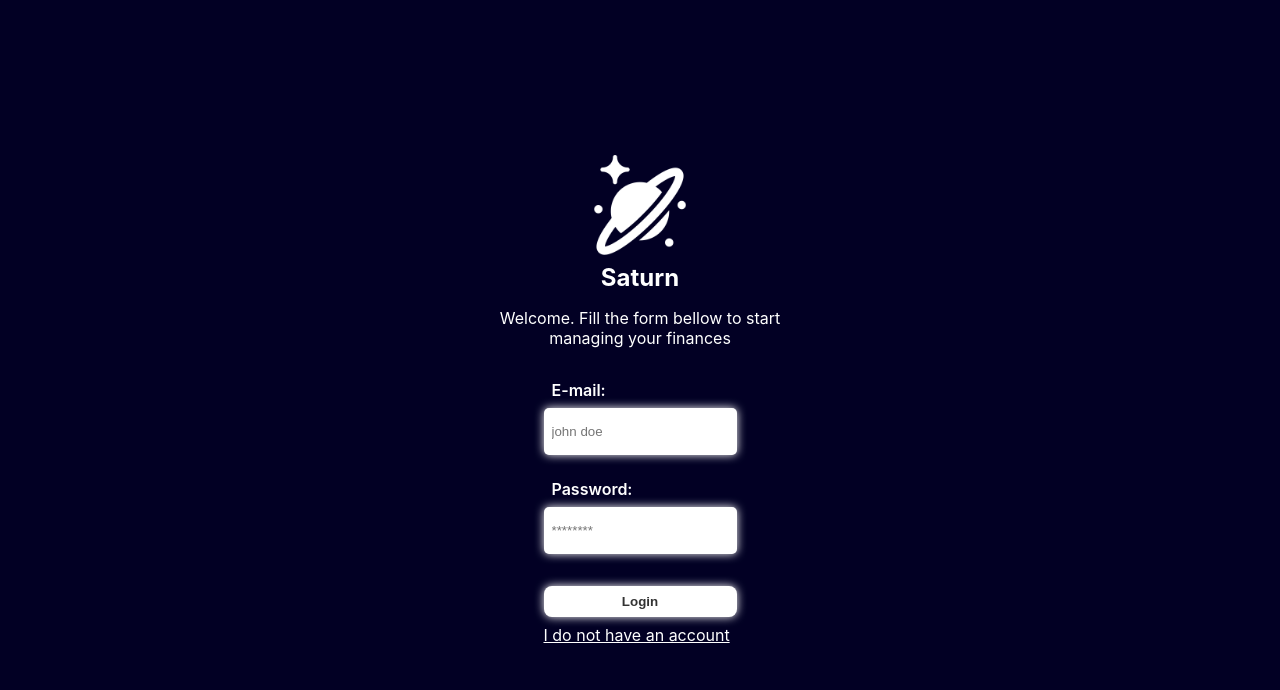
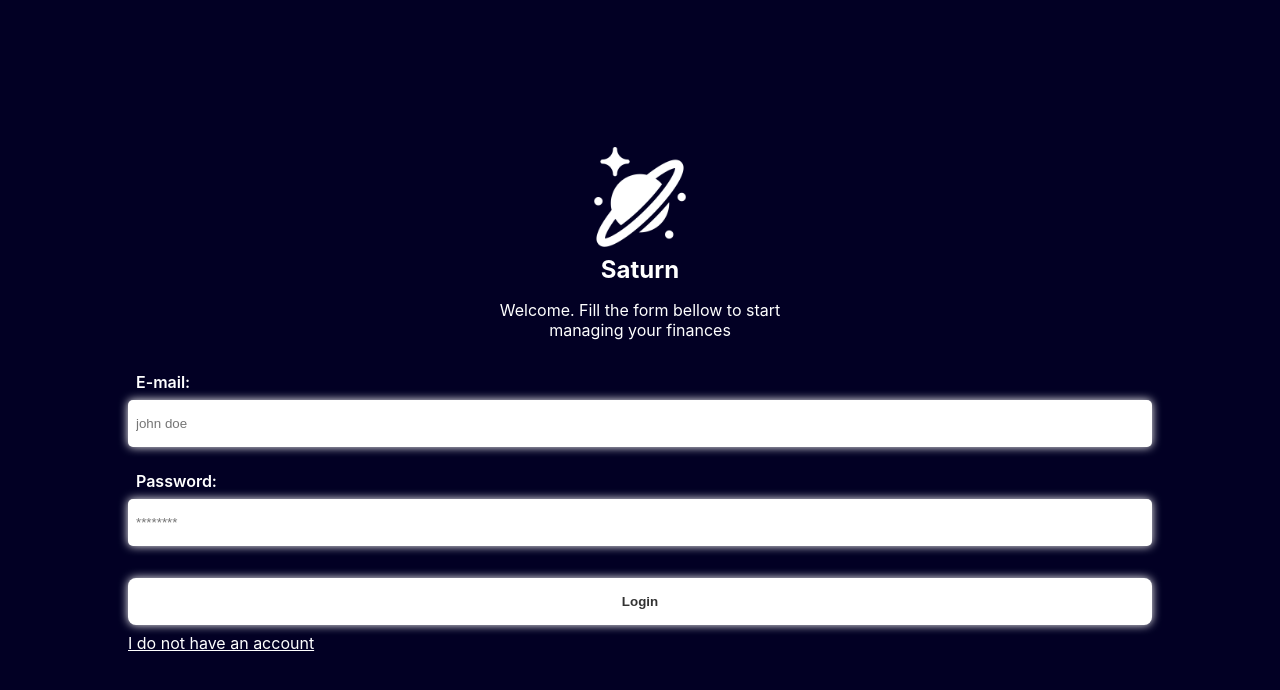
Before and after one commit to JorgeEmanoel/money-keeper-frontend, a React (Create React App) app: page / in a window 1280 px wide. Shown: the top 690 px of the page. Built offline with nearby package versions, Linux system fonts and the light colour scheme; no server answers.

Commit message:
style+chore: login and register forms + viewport meta

```diff
--- a/public/index.html
+++ b/public/index.html
@@ -3,7 +3,7 @@
   <head>
     <meta charset="utf-8" />
     <link rel="icon" href="%PUBLIC_URL%/favicon.ico" />
-    <meta name="viewport" content="width=device-width, initial-scale=1" />
+    <meta name="viewport" content="width=device-width, initial-scale=1, maximum-scale=1">
     <meta name="theme-color" content="#000000" />
     <meta name="description" content="Keep you money planed! Saturn is here to help you with your incoming and outcoming management." />
     <meta name="author" content="Jorge Emanoel <eu.jorge.emanoell@gmail.com>" />
--- a/src/pages/Login/styles.ts
+++ b/src/pages/Login/styles.ts
@@ -38,6 +38,7 @@
 
 export const FormContainer = styled(Form)`
   display: flex;
+  width: 80vw;
   flex-direction: column;
 `
 
@@ -66,7 +67,7 @@
   cursor: pointer;
   font-weight: bold;
   margin-top: 32px;
-  padding: 8px 16px;
+  padding: 16px 16px;
   transition: all .3s;
 
   &:hover {
--- a/src/pages/Register/styles.ts
+++ b/src/pages/Register/styles.ts
@@ -39,6 +39,7 @@
   display: flex;
   flex-direction: column;
   position: relative;
+  width: 80vw;
 `
 
 export const Label = styled.label`
@@ -54,7 +55,7 @@
   border: 0;
   box-shadow: 0 0 8px #fff;
   color: #333;
-  padding: 8px 16px;
+  padding: 16px 16px;
 `
 
 export const SubmitButton = styled.button`
```
